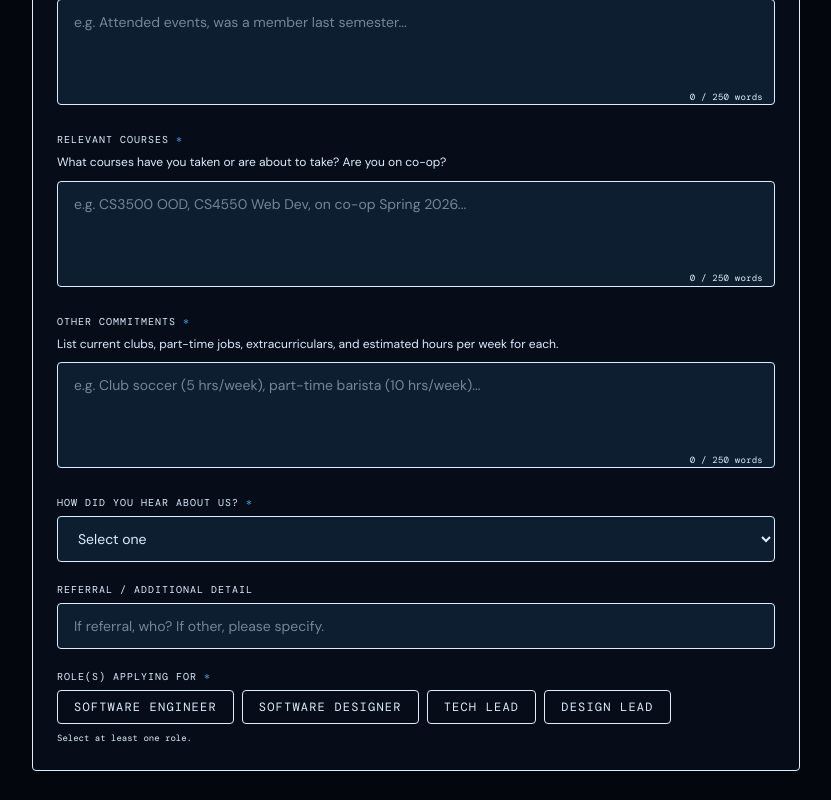
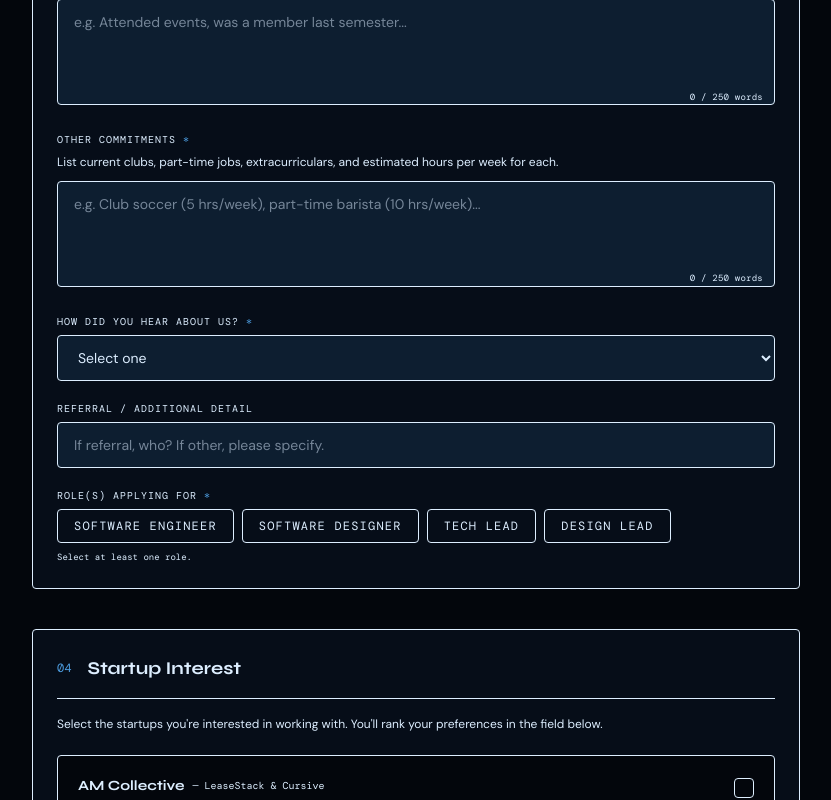
Before and after one commit to nubostonacm/nuacm_website, a Next.js app: page /apply in a window 1280 px wide. Shown: the part 1960-2760 px from the top of the page, without its empty margins (224-1055 px from the left). Built offline with nearby package versions, Linux system fonts and the light colour scheme; a web font is replaced by a local one.

Commit message:
updated website and form

```diff
--- a/src/app/apply/page.tsx
+++ b/src/app/apply/page.tsx
@@ -441,18 +441,6 @@ export default function ApplyPage() {
                 </Field>
 
                 <Field
-                  label="Relevant Courses"
-                  required
-                  hint="What courses have you taken or are about to take? Are you on co-op?"
-                >
-                  <WordLimitTextarea
-                    name="courses"
-                    placeholder="e.g. CS3500 OOD, CS4550 Web Dev, on co-op Spring 2026..."
-                    required
-                  />
-                </Field>
-
-                <Field
                   label="Other Commitments"
                   required
                   hint="List current clubs, part-time jobs, extracurriculars, and estimated hours per week for each."
@@ -632,7 +620,6 @@ export default function ApplyPage() {
                 <Field
                   label="Why do you want to join ACM?"
                   required
-                  hint="What do you hope to learn or gain from your experience? (250 words max)"
                 >
                   <WordLimitTextarea
                     name="whyAcm"
```
